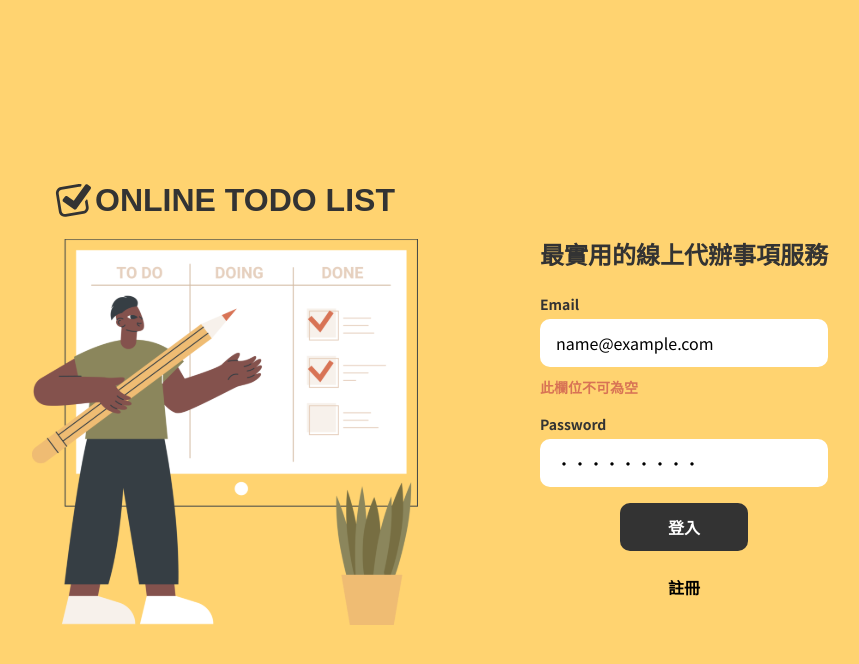
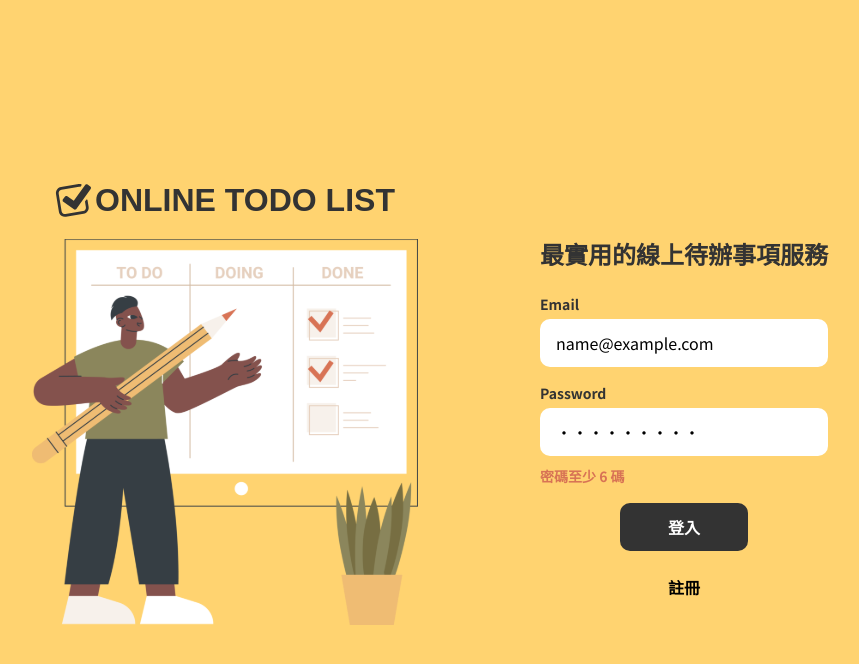
Before and after one commit to Ivy0406/to-do-list, a React (Vite) app: page / in a window 1280 px wide. Both pictures are taken after typing "name@example.com", "Sample123" into the empty fields and a click on the button "登入". Shown: the top 664 px of the page, without its empty margins (210-1069 px from the left). Built offline with nearby package versions, Linux system fonts and the light colour scheme; no server answers; a web font is replaced by a local one.

Commit message:
feat: add 'sign-in' inputs checkout logic

```diff
--- a/src/components/sign-in/index.jsx
+++ b/src/components/sign-in/index.jsx
@@ -5,10 +5,36 @@ import apiRequest from "../../api/apiRequest";
 const SignIn = () => {
   const [email, setEmail] = useState("");
   const [password, setPassword] = useState("");
+  const [emailError, setEmailError] = useState("");
+  const [passwordError, setPasswordError] = useState("");
   const navigate = useNavigate();
 
   async function handleSignIn(e) {
     e.preventDefault();
+    let isValid = "true";
+    const emailRegex = /^[^\s@]+@[^\s@]+\.[^\s@]+$/;
+    if (!email.trim()) {
+      setEmailError("此欄位不可為空");
+      isValid = false;
+    } else if (!emailRegex.test(email)) {
+      setEmailError("Email 格式錯誤");
+      isValid = false;
+    } else {
+      setEmailError("");
+    }
+
+    if (!password.trim()) {
+      setPasswordError("此欄位不可為空");
+      isValid = false;
+    } else if (!password.trim().length < 6) {
+      setPasswordError("密碼至少 6 碼");
+      isValid = false;
+    } else {
+      setPasswordError("");
+    }
+
+    if (!isValid) return;
+
     const dataForSignIn = {
       email: email,
       password: password,
@@ -18,11 +44,11 @@ const SignIn = () => {
       const { token, exp, nickname } = res.data;
       const expDate = new Date(exp * 1000).toUTCString();
       document.cookie = `todoUserToken=${token}; expires=${expDate}; path=/`;
-      localStorage.setItem('todoUserNickname', nickname);
+      localStorage.setItem("todoUserNickname", nickname);
       setEmail("");
       setPassword("");
       console.log("登入成功了！");
-      navigate("/todos")
+      navigate("/todos");
     } catch (error) {
       console.log("登入失敗了ＱＱ，請檢查錯誤訊息：", error);
     }
@@ -52,7 +78,7 @@ const SignIn = () => {
         </div>
         <div className="flex flex-col gap-8 lg:gap-6 lg:pt-15.5">
           <h2 className="text-[20px] font-bold text-text-main text-center lg:text-2xl">
-            最實用的線上代辦事項服務
+            最實用的線上待辦事項服務
           </h2>
           <form className="w-full max-w-76 mx-auto flex flex-col items-center gap-4">
             <div className="flex flex-col gap-1 w-full">
@@ -66,14 +92,19 @@ const SignIn = () => {
                 id="Email"
                 autoComplete="email"
                 value={email}
-                onChange={(e) => setEmail(e.target.value)}
+                onChange={(e) => {
+                  setEmail(e.target.value);
+                  if (emailError) setEmailError("");
+                }}
                 type="email"
                 placeholder="請輸入Email"
                 className="bg-input-default rounded-[10px] px-4 py-3"
               ></input>
-              <p className="text-accent font-bold text-[14px] pt-1.5">
-                此欄位不可為空
-              </p>
+              {emailError && (
+                <p className="text-accent font-bold text-[14px] pt-1.5">
+                  {emailError}
+                </p>
+              )}
             </div>
             <div className="flex flex-col gap-1 w-full">
               <label
@@ -86,23 +117,31 @@ const SignIn = () => {
                 id="password"
                 autoComplete="current-password"
                 value={password}
-                onChange={(e) => setPassword(e.target.value)}
+                onChange={(e) => {
+                  setPassword(e.target.value);
+                  if (passwordError) setPasswordError("");
+                }}
                 type="password"
                 placeholder="請輸入密碼"
                 className="bg-input-default rounded-[10px] px-4 py-3"
               ></input>
-              <p className="hidden text-accent font-bold text-[14px] pt-1.5">
-                此欄位不可為空
-              </p>
+              {passwordError && (
+                <p className="text-accent font-bold text-[14px] pt-1.5">
+                  {passwordError}
+                </p>
+              )}
             </div>
             <div className="flex flex-col gap-3">
               <button
-                onClick={e=>handleSignIn(e)}
+                onClick={(e) => handleSignIn(e)}
                 className="w-full max-w-32 bg-text-main rounded-[10px] text-input-default text-[16px] font-bold px-12 py-3 cursor-pointer"
               >
                 登入
               </button>
-              <Link to="/signup" className="w-full max-w-32 cursor-pointer font-bold py-3 px-12">
+              <Link
+                to="/signup"
+                className="w-full max-w-32 cursor-pointer font-bold py-3 px-12"
+              >
                 註冊
               </Link>
             </div>
```
